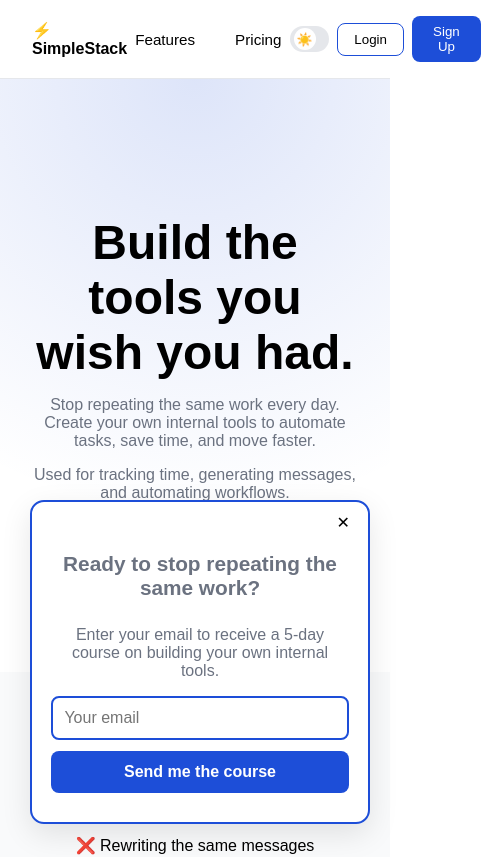
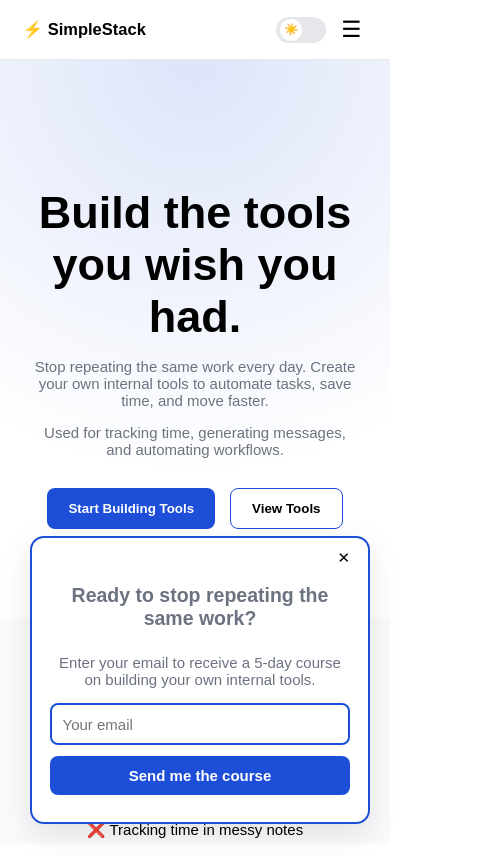
Before and after one commit to ShaphC/MyToolStack, a Next.js app: page / in a window 390 px wide. Shown: the top 857 px of the page, 481 px wide, since content can reach past the window. Built offline with nearby package versions, Linux system fonts and the light colour scheme.

Commit message:
added responsiveness, interactive buttons

```diff
--- a/app/components/EmailCapture.tsx
+++ b/app/components/EmailCapture.tsx
@@ -1,6 +1,7 @@
 "use client";
 
 import { useEffect, useState } from "react";
+import Button from "./ui/Button";
 
 export default function EmailCapture() {
   const [visible, setVisible] = useState(false);
@@ -88,9 +89,9 @@ export default function EmailCapture() {
               style={styles.input}
             />
 
-            <button onClick={handleSubmit} style={styles.button}>
+            <Button onClick={handleSubmit} style={styles.button}>
               Send me the course
-            </button>
+            </Button>
 
             {status && <p style={styles.status}>{status}</p>}
           </div>
--- a/app/components/NavBar.tsx
+++ b/app/components/NavBar.tsx
@@ -1,12 +1,74 @@
 "use client";
 
+import { useState, useEffect } from "react";
 import { useRouter } from "next/navigation";
 import { useTheme } from "@/app/context/ThemeContext";
 
-function ThemeToggle() {
+export default function Navbar() {
+  const router = useRouter();
   const { theme, toggleTheme } = useTheme();
 
+  const [isMobile, setIsMobile] = useState(false);
+  const [menuOpen, setMenuOpen] = useState(false);
+
+  useEffect(() => {
+    const check = () => setIsMobile(window.innerWidth < 768);
+    check();
+    window.addEventListener("resize", check);
+    return () => window.removeEventListener("resize", check);
+  }, []);
+
+  const scrollTo = (id: string) => {
+    if (window.location.pathname !== "/") {
+      router.push(`/#${id}`);
+      return;
+    }
+
+    const el = document.getElementById(id);
+    if (el) {
+      el.scrollIntoView({ behavior: "smooth" });
+    }
+  };
+
+  const buttonFX = {
+    onMouseEnter: (e: any) => {
+      e.currentTarget.style.transform = "translateY(-2px)";
+      e.currentTarget.style.boxShadow = "0 8px 20px rgba(0,0,0,0.12)";
+    },
+    onMouseLeave: (e: any) => {
+      e.currentTarget.style.transform = "translateY(0)";
+      e.currentTarget.style.boxShadow = "none";
+    },
+    onMouseDown: (e: any) => {
+      e.currentTarget.style.transform = "translateY(1px) scale(0.98)";
+    },
+    onMouseUp: (e: any) => {
+      e.currentTarget.style.transform = "translateY(-2px) scale(1)";
+    },
+  };
+
   return (
+    <nav style={styles.nav}>
+      {/* LOGO */}
+      <div style={styles.logo} onClick={() => router.push("/")}>
+        ⚡ SimpleStack
+      </div>
+
+      {/* DESKTOP LINKS */}
+      {!isMobile && (
+        <div style={styles.links}>
+          <button style={styles.link} onClick={() => scrollTo("features")}>
+            Features
+          </button>
+          <button style={styles.link} onClick={() => scrollTo("pricing")}>
+            Pricing
+          </button>
+        </div>
+      )}
+
+      {/* RIGHT SIDE */}
+      <div style={styles.right}>
+        {/* ✅ THEME TOGGLE (ALWAYS VISIBLE) */}
         <div
           onClick={toggleTheme}
           style={{
@@ -20,53 +82,21 @@ function ThemeToggle() {
           <div
             style={{
               ...styles.knob,
-          transform: theme === "dark" ? "translateX(26px)" : "translateX(2px)",
+              transform:
+                theme === "dark"
+                  ? "translateX(24px)"
+                  : "translateX(2px)",
             }}
           >
             {theme === "dark" ? "🌙" : "☀️"}
           </div>
         </div>
-  );
-}
 
-export default function Navbar() {
-  const { theme, toggleTheme } = useTheme();
-  const router = useRouter();
-
-  const scrollTo = (id: string) => {
-    const el = document.getElementById(id);
-    if (el) el.scrollIntoView({ behavior: "smooth" });
-  };
-
-  return (
-    <nav style={styles.nav}>
-      {/* LOGO */}
-      <div style={styles.logo} onClick={() => router.push("/")}>
-        ⚡ SimpleStack
-      </div>
-
-      {/* LINKS */}
-      <div style={styles.navLinks}>
+        {/* DESKTOP AUTH */}
+        {!isMobile && (
+          <>
             <button
-          onClick={() => scrollTo("features")}
-          style={styles.link}
-        >
-          Features
-        </button>
-
-        <button
-          onClick={() => scrollTo("pricing")}
-          style={styles.link}
-        >
-          Pricing
-        </button>
-      </div>
-
-      {/* ACTIONS */}
-      <div style={styles.auth}>
-        <ThemeToggle />
-
-        <button
+              {...buttonFX}
               onClick={() => router.push("/login")}
               style={styles.login}
             >
@@ -74,40 +104,82 @@ export default function Navbar() {
             </button>
 
             <button
+              {...buttonFX}
               onClick={() => router.push("/signup")}
               style={styles.signup}
             >
               Sign Up
             </button>
+          </>
+        )}
+
+        {/* MOBILE MENU BUTTON */}
+        {isMobile && (
+          <button
+            style={styles.menuBtn}
+            onClick={() => setMenuOpen(!menuOpen)}
+          >
+            ☰
+          </button>
+        )}
       </div>
+
+      {/* MOBILE MENU */}
+      {isMobile && menuOpen && (
+        <div style={styles.mobileMenu}>
+          <button onClick={() => scrollTo("features")} style={styles.mobileLink}>
+            Features
+          </button>
+
+          <button onClick={() => scrollTo("pricing")} style={styles.mobileLink}>
+            Pricing
+          </button>
+
+          <button
+            onClick={() => router.push("/login")}
+            style={styles.mobileAuth}
+          >
+            Login
+          </button>
+
+          <button
+            onClick={() => router.push("/signup")}
+            style={styles.mobileAuthPrimary}
+          >
+            Sign Up
+          </button>
+        </div>
+      )}
     </nav>
   );
 }
+
+/* ---------- STYLES ---------- */
 
 const styles: any = {
   nav: {
     position: "sticky",
     top: 0,
-    backdropFilter: "blur(10px)",
-    background: "var(--bg)",
-    zIndex: 10,
+    zIndex: 50,
     display: "flex",
     justifyContent: "space-between",
     alignItems: "center",
-    padding: "1rem 2rem",
-    borderBottom: "1px solid #e5e7eb",
+    padding: "1rem 1.5rem",
+    background: "var(--bg)",
+    borderBottom: "1px solid rgba(0,0,0,0.08)",
+    backdropFilter: "blur(10px)",
   },
 
   logo: {
     fontWeight: "bold",
     cursor: "pointer",
+    fontSize: "1.1rem",
     color: "var(--text)",
-    transition: "opacity 0.15s ease",
   },
 
-  navLinks: {
+  links: {
     display: "flex",
-    gap: "1.5rem",
+    gap: "1.2rem",
   },
 
   link: {
@@ -116,44 +188,30 @@ const styles: any = {
     cursor: "pointer",
     color: "var(--text)",
     fontSize: "0.95rem",
-    padding: "0.3rem 0.5rem",
-    borderRadius: "6px",
-    transition: "all 0.15s ease",
   },
 
-  auth: {
+  right: {
     display: "flex",
-    gap: "0.5rem",
     alignItems: "center",
+    gap: "0.6rem",
   },
 
   login: {
-    border: "1px solid #1d4ed8",
-    background: "transparent",
     padding: "0.5rem 1rem",
     borderRadius: "8px",
+    border: "1px solid var(--border)",
+    background: "transparent",
+    color: "var(--text)", // ✅ FIXED visibility
     cursor: "pointer",
-    transition: "all 0.15s ease",
-    color: "var(--text)",
   },
 
   signup: {
-    background: "#1d4ed8",
-    color: "#fff",
     padding: "0.5rem 1rem",
     borderRadius: "8px",
     border: "none",
+    background: "#1d4ed8",
+    color: "#fff",
     cursor: "pointer",
-    transition: "all 0.15s ease",
-  },
-
-  themeBtn: {
-    border: "1px solid #e5e7eb",
-    background: "transparent",
-    padding: "0.4rem 0.7rem",
-    borderRadius: "6px",
-    cursor: "pointer",
-    transition: "all 0.15s ease",
   },
 
   toggle: {
@@ -164,7 +222,7 @@ const styles: any = {
     alignItems: "center",
     padding: "2px",
     cursor: "pointer",
-    transition: "all 0.25s ease",
+    transition: "all 0.3s ease",
   },
 
   knob: {
@@ -175,7 +233,58 @@ const styles: any = {
     display: "flex",
     alignItems: "center",
     justifyContent: "center",
-    fontSize: "0.8rem",
-    transition: "all 0.25s ease",
+    fontSize: "0.75rem",
+    transition: "all 0.3s ease",
+  },
+
+  menuBtn: {
+    fontSize: "1.5rem",
+    background: "transparent",
+    border: "none",
+    cursor: "pointer",
+    color: "var(--text)",
+  },
+
+  mobileMenu: {
+    position: "absolute",
+    top: "60px",
+    left: 0,
+    right: 0,
+    background: "var(--bg)",
+    borderBottom: "1px solid #e5e7eb",
+    display: "flex",
+    flexDirection: "column",
+    alignItems: "center", // ✅ CENTERED
+    padding: "1.2rem",
+    gap: "1rem",
+    zIndex: 100,
+  },
+
+  mobileLink: {
+    background: "transparent",
+    border: "none",
+    fontSize: "1.1rem",
+    color: "var(--text)",
+    cursor: "pointer",
+  },
+
+  mobileAuth: {
+    width: "100%",
+    maxWidth: "200px",
+    padding: "0.7rem",
+    border: "1px solid var(--border)",
+    background: "transparent",
+    borderRadius: "8px",
+    color: "var(--text)",
+  },
+
+  mobileAuthPrimary: {
+    width: "100%",
+    maxWidth: "200px",
+    padding: "0.7rem",
+    border: "none",
+    background: "#1d4ed8",
+    color: "#fff",
+    borderRadius: "8px",
   },
 };
--- /dev/null
+++ b/app/components/ui/Button.tsx
@@ -0,0 +1,57 @@
+"use client";
+
+import { buttonFX } from "./buttonFX";
+
+type Props = {
+  children: React.ReactNode;
+  onClick?: () => void;
+  variant?: "primary" | "secondary" | "ghost";
+  style?: any;
+  disabled?: boolean;
+};
+
+export default function Button({
+  children,
+  onClick,
+  variant = "primary",
+  style,
+  disabled,
+}: Props) {
+  const base = {
+    padding: "0.6rem 1rem",
+    borderRadius: "8px",
+    cursor: disabled ? "not-allowed" : "pointer",
+    transition: "all 0.15s ease",
+    opacity: disabled ? 0.6 : 1,
+    transform: "translateY(0)",
+    border: "none",
+    fontWeight: 600,
+  };
+
+  const variants: any = {
+    primary: {
+      background: "#1d4ed8",
+      color: "#fff",
+    },
+    secondary: {
+      background: "transparent",
+      border: "1px solid #1d4ed8",
+      color: "#1d4ed8",
+    },
+    ghost: {
+      background: "transparent",
+      color: "var(--text)",
+    },
+  };
+
+  return (
+    <button
+      disabled={disabled}
+      onClick={onClick}
+      style={{ ...base, ...variants[variant], ...style }}
+      {...buttonFX}
+    >
+      {children}
+    </button>
+  );
+}
--- /dev/null
+++ b/app/components/ui/buttonFX.ts
@@ -0,0 +1,16 @@
+export const buttonFX = {
+  onMouseEnter: (e: any) => {
+    e.currentTarget.style.transform = "translateY(-2px)";
+    e.currentTarget.style.boxShadow = "0 8px 20px rgba(0,0,0,0.12)";
+  },
+  onMouseLeave: (e: any) => {
+    e.currentTarget.style.transform = "translateY(0)";
+    e.currentTarget.style.boxShadow = "none";
+  },
+  onMouseDown: (e: any) => {
+    e.currentTarget.style.transform = "translateY(1px) scale(0.98)";
+  },
+  onMouseUp: (e: any) => {
+    e.currentTarget.style.transform = "translateY(-2px) scale(1)";
+  },
+};
--- a/app/globals.css
+++ b/app/globals.css
@@ -21,10 +21,11 @@
   --card: #111827;
   --border: #3b82f6;
   --muted: #9ca3af;
-  --sectionAlt: #1d4ed8;
+  --sectionAlt: #0f172a;
 
   /* ✨ STRIPE-STYLE GRADIENT */
-  --gradient: radial-gradient(
+  --gradient:
+    radial-gradient(
       circle at 20% 20%,
       rgba(59, 130, 246, 0.25),
       transparent 40%
@@ -41,7 +42,7 @@
     );
 }
 
-/* 🌍 BASE */
+/* 🌍 BASE RESET */
 html, body {
   height: 100%;
   margin: 0;
@@ -49,15 +50,47 @@ html, body {
   background: var(--bg);
   color: var(--text);
   font-family: var(--font-geist-sans), sans-serif;
+  overflow-x: hidden; /* ✅ prevents mobile scroll bugs */
+}
+
+/* 📱 RESPONSIVE TYPOGRAPHY */
+html {
+  font-size: 16px;
+}
+
+@media (max-width: 480px) {
+  html {
+    font-size: 15px;
+  }
+}
+
+/* 📦 GLOBAL BOX MODEL */
+* {
+  box-sizing: border-box;
 }
 
 /* 🧊 SMOOTH UI TRANSITIONS */
-body, button, input, div, nav {
-  transition: background 0.25s ease,
-              color 0.25s ease,
-              border 0.25s ease,
-              box-shadow 0.2s ease,
-              transform 0.1s ease;
+* {
+  transition:
+    background 0.25s ease,
+    color 0.25s ease,
+    border 0.25s ease,
+    box-shadow 0.2s ease,
+    transform 0.1s ease;
+}
+
+/* 🧱 CONTAINER SYSTEM (USE THIS EVERYWHERE) */
+.container {
+  width: 100%;
+  max-width: 1100px;
+  margin: 0 auto;
+  padding: 0 1rem;
+}
+
+@media (min-width: 768px) {
+  .container {
+    padding: 0 2rem;
+  }
 }
 
 /* 🌙 DARK NAVBAR FIX */
@@ -66,9 +99,29 @@ body, button, input, div, nav {
   backdrop-filter: blur(10px);
 }
 
-/* 📦 GLOBAL BOX MODEL */
-* {
-  box-sizing: border-box;
+/* 📱 FLEX WRAP HELPER */
+.wrap {
+  flex-wrap: wrap;
+}
+
+/* 🔘 BUTTON BASE (optional but powerful) */
+button {
+  cursor: pointer;
+  border: none;
+  outline: none;
+}
+
+button:active {
+  transform: scale(0.96);
+}
+
+/* 🧊 INPUT POLISH */
+input {
+  outline: none;
+}
+
+input:focus {
+  box-shadow: 0 0 0 2px rgba(59, 130, 246, 0.3);
 }
 
 /* 🔄 SPINNER */
--- a/app/page.tsx
+++ b/app/page.tsx
@@ -5,10 +5,19 @@ import { useEffect, useState } from "react";
 import Navbar from "@/app/components/NavBar";
 import EmailCapture from "@/app/components/EmailCapture";
 import Footer from "@/app/components/Footer";
+import Button from "./components/ui/Button";
 
 export default function HomePage() {
   const router = useRouter();
   const [mounted, setMounted] = useState(false);
+  const [isMobile, setIsMobile] = useState(false);
+
+    useEffect(() => {
+        const check = () => setIsMobile(window.innerWidth < 768);
+        check();
+        window.addEventListener("resize", check);
+        return () => window.removeEventListener("resize", check);
+    }, []);
 
     const scrollTo = (id: string) => {
         const el = document.getElementById(id);
@@ -17,6 +26,17 @@ export default function HomePage() {
 
     useEffect(() => {
         setTimeout(() => setMounted(true), 100);
+    }, []);
+
+    useEffect(() => {
+        if (window.location.hash) {
+            const id = window.location.hash.replace("#", "");
+
+            setTimeout(() => {
+                const el = document.getElementById(id);
+                if (el) el.scrollIntoView({ behavior: "smooth" });
+            }, 100);
+        }
     }, []);
 
   return (
@@ -48,19 +68,19 @@ export default function HomePage() {
         </p>
 
         <div style={styles.heroButtons}>
-          <button
+          <Button
             onClick={() => router.push("/login")}
             style={styles.cta}
           >
             Start Building Tools
-          </button>
+          </Button>
 
-          <button
+          <Button
             onClick={() => scrollTo("features")}
             style={styles.secondaryBtn}
         >
             View Tools
-          </button>
+          </Button>
         </div>
       </section>
 
@@ -83,7 +103,7 @@ export default function HomePage() {
       <section id="features" style={styles.section}>
         <h2 style={styles.sectionTitle}>Your Toolkit</h2>
 
-        <div style={styles.grid}>
+        <div style={isMobile ? styles.gridMobile : styles.gridDesktop}>
           <ToolCard
             title="Track client work without spreadsheets"
             desc="Log sessions, calculate totals, stay organized"
@@ -126,12 +146,12 @@ export default function HomePage() {
 
             <p style={styles.mostPopular}>For Casual Users</p>
 
-            <button
+            <Button
                 onClick={() => router.push("/login")}
                 style={styles.cta}
             >
                 Try Now
-            </button>
+            </Button>
           </div>
 
           <div style={styles.proCard}>
@@ -146,12 +166,12 @@ export default function HomePage() {
 
             <p style={styles.mostPopular}>Most Popular</p>
 
-            <button
+            <Button
                 onClick={() => router.push("/upgrade")}
                 style={styles.cta}
                 >
                 Upgrade
-            </button>
+            </Button>
           </div>
         </div>
 
@@ -168,12 +188,12 @@ export default function HomePage() {
       <section style={styles.ctaSection}>
         <h2>Stop wasting time on repetitive work</h2>
 
-        <button
+        <Button
           onClick={() => router.push("/login")}
           style={styles.cta}
         >
           Build Your First Tool
-        </button>
+        </Button>
       </section>
 
       {/* FOOTER */}
@@ -331,19 +351,29 @@ const styles: any = {
 
     sectionTitle: { fontSize: "1.8rem" },
 
-  grid: {
+    gridDesktop: {
         display: "grid",
         gridTemplateColumns: "repeat(auto-fit, minmax(240px, 1fr))",
         gap: "1.5rem",
         marginTop: "2rem",
     },
 
+    gridMobile: {
+        display: "flex",
+        gap: "1rem",
+        overflowX: "auto",
+        paddingBottom: "1rem",
+        marginTop: "2rem",
+        scrollSnapType: "x mandatory",
+    },
+
     card: {
+        flex: "0 0 260px",
+        scrollSnapAlign: "start",
         background: "var(--card)",
         border: "2px solid var(--border)",
         borderRadius: "12px",
         padding: "1rem",
-    transition: "all 0.2s ease",
         cursor: "pointer",
     },
 
@@ -359,7 +389,7 @@ const styles: any = {
 
   pricingGrid: {
     display: "grid",
-    gridTemplateColumns: "1fr 1fr",
+    gridTemplateColumns: "repeat(auto-fit, minmax(280px, 1fr))",
     gap: "2rem",
     marginTop: "2rem",
   },
--- a/next.config.ts
+++ b/next.config.ts
@@ -2,7 +2,7 @@ import type { NextConfig } from "next";
 
 const nextConfig: NextConfig = {
   /* config options here */
-  allowedDevOrigins: ['172.31.2.129'],
+  allowedDevOrigins: ['192.168.1.12'],
 };
 
 export default nextConfig;
```
Lines whose indentation alone changed are shown as unchanged.
